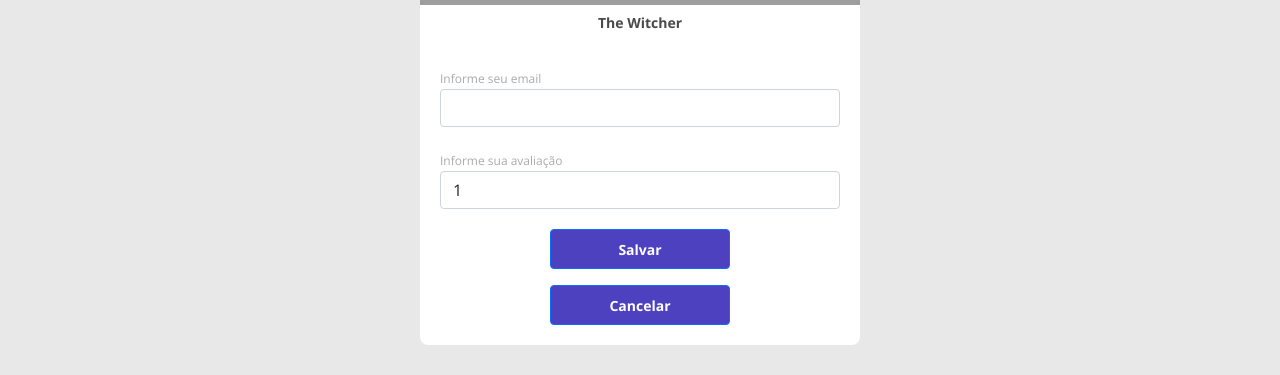
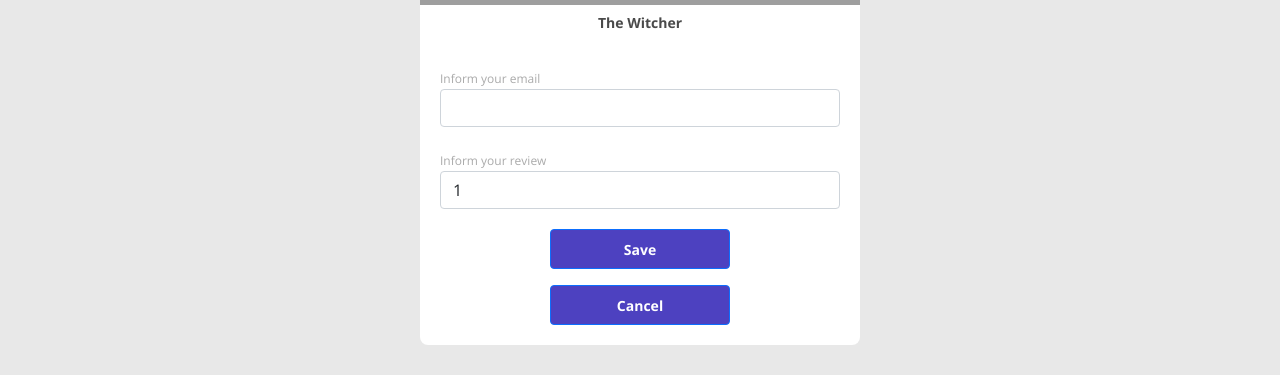
Before and after one commit to gil-son/dsmovie, a React (Create React App) app in the folder frontend/: page /form/1 in a window 1280 px wide. Shown: the part 445-820 px from the top of the page. Built offline with nearby package versions, Linux system fonts and the light colour scheme; grey boxes are pictures that could not be loaded.

Commit message:
Navigation buttons

```diff
--- a/frontend/src/components/MovieCard/index.tsx
+++ b/frontend/src/components/MovieCard/index.tsx
@@ -1,4 +1,5 @@
 import MovieScore from "components/MovieScore";
+import { Link } from "react-router-dom";
 
 function MovieCard() {
 
@@ -16,7 +17,10 @@
             <div className="dsmovie-card-bottom-container">
                 <h3>{movie.title}</h3>
                 <MovieScore />
-                <div className="btn btn-primary dsmovie-btn">Avaliar</div>
+
+                <Link to={`/form/${movie.id}`}>
+                    <div className="btn btn-primary dsmovie-btn">Evaluate</div>
+                </Link>
             </div>
         </div>
     )
--- a/frontend/src/pages/Form/index.tsx
+++ b/frontend/src/pages/Form/index.tsx
@@ -1,3 +1,4 @@
+import { Link } from "react-router-dom";
 import "./styles.css";
 
 
@@ -18,11 +19,11 @@
                 <h3>{movie.title}</h3>
                 <form className="dsmovie-form">
                     <div className="form-group dsmovie-form-group">
-                        <label htmlFor="email">Informe seu email</label>
+                        <label htmlFor="email">Inform your email</label>
                         <input type="email" className="form-control" id="email" />
                     </div>
                     <div className="form-group dsmovie-form-group">
-                        <label htmlFor="score">Informe sua avaliação</label>
+                        <label htmlFor="score">Inform your review</label>
                         <select className="form-control" id="score">
                             <option>1</option>
                             <option>2</option>
@@ -32,10 +33,12 @@
                         </select>
                     </div>
                     <div className="dsmovie-form-btn-container">
-                        <button type="submit" className="btn btn-primary dsmovie-btn">Salvar</button>
+                        <button type="submit" className="btn btn-primary dsmovie-btn">Save</button>
                     </div>
                 </form >
-                <button className="btn btn-primary dsmovie-btn mt-3">Cancelar</button>
+                <Link to="/">
+                    <button className="btn btn-primary dsmovie-btn mt-3">Cancel</button>
+                </Link>
             </div >
         </div >
     );
```
